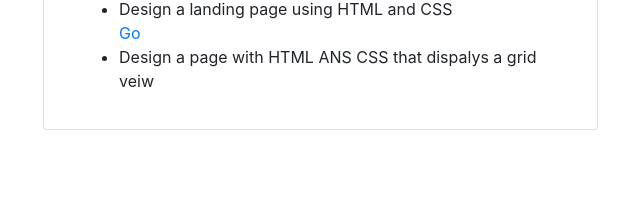
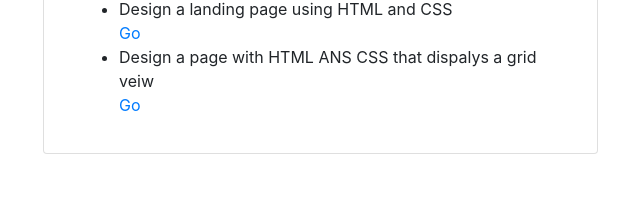
Before and after one commit to kavinsurya/Weekly_Assessment, a plain HTML site: page index.html in a window 1280 px wide. Shown: the part 222-437 px from the top of the page, 42-682 px from the left. Drawn offline with nearby package versions, Linux system fonts and the light colour scheme.

Commit message:
index changes

```diff
--- a/index.html
+++ b/index.html
@@ -29,7 +29,7 @@
                     <ul>
                         <li> Design a user registration web page using HTML forms <br> <a href="Week-2/registration/index.html"> Go</a></li>
                         <li>Design a landing page using HTML and CSS <br> <a href="Week-2/Grid/index.html"> Go</a></li>
-                        <li>Design a page with HTML ANS CSS that dispalys a grid veiw</li>
+                        <li>Design a page with HTML ANS CSS that dispalys a grid veiw <br> <a href="Week-2/landing page/index.html"> Go</a></li>
                     </ul>
                 </p>
 
```
